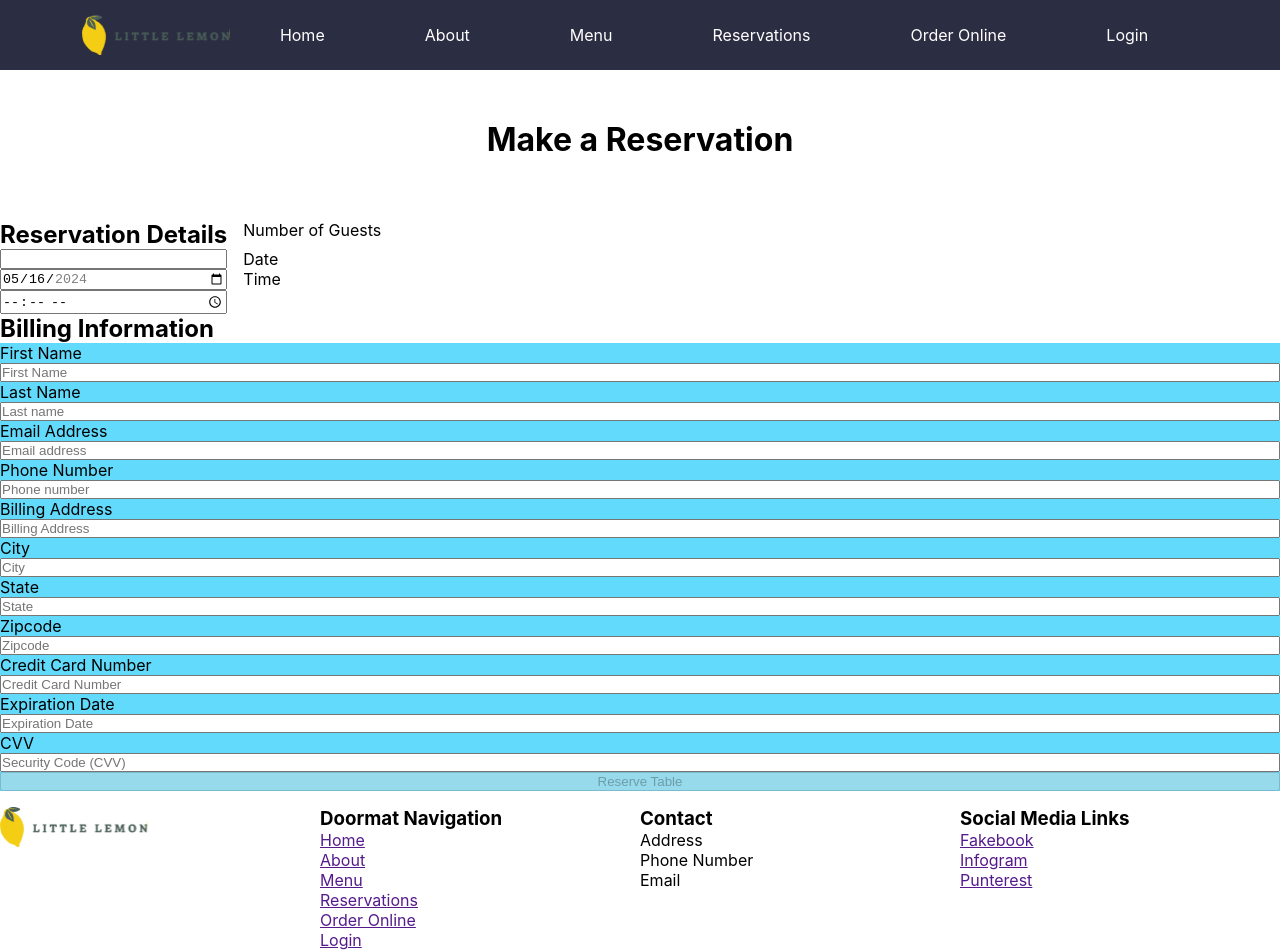
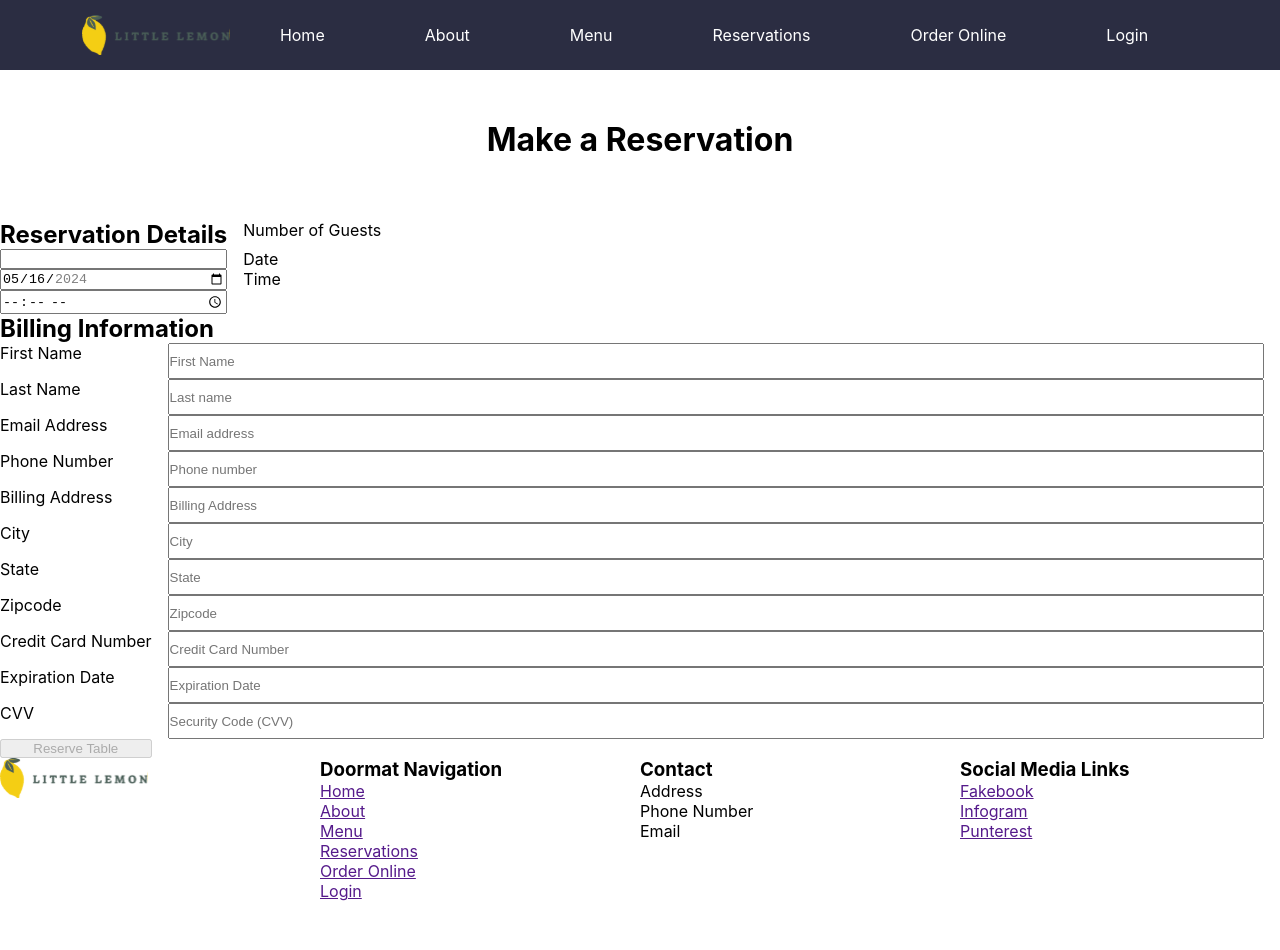
Before and after one commit to digitAI-4N6/little-lemon, a React (Create React App) app: page / in a window 1280 px wide. After the commit the page ends 901 px from the top, so only its background shows below. Built offline with nearby package versions, Linux system fonts and the light colour scheme.

Commit message:
apply field class
apply field class

```diff
--- a/src/App.css
+++ b/src/App.css
@@ -86,10 +86,10 @@ form {
   display: grid;
   grid-template-columns: max-content 1fr;
   grid-column-gap: 1em;
+  margin-right: 1em;
 }
 
-.billing {
-  background-color: #61dafb;
+.field {
   grid-column: span 1;
   display: grid;
   grid: inherit;
```
